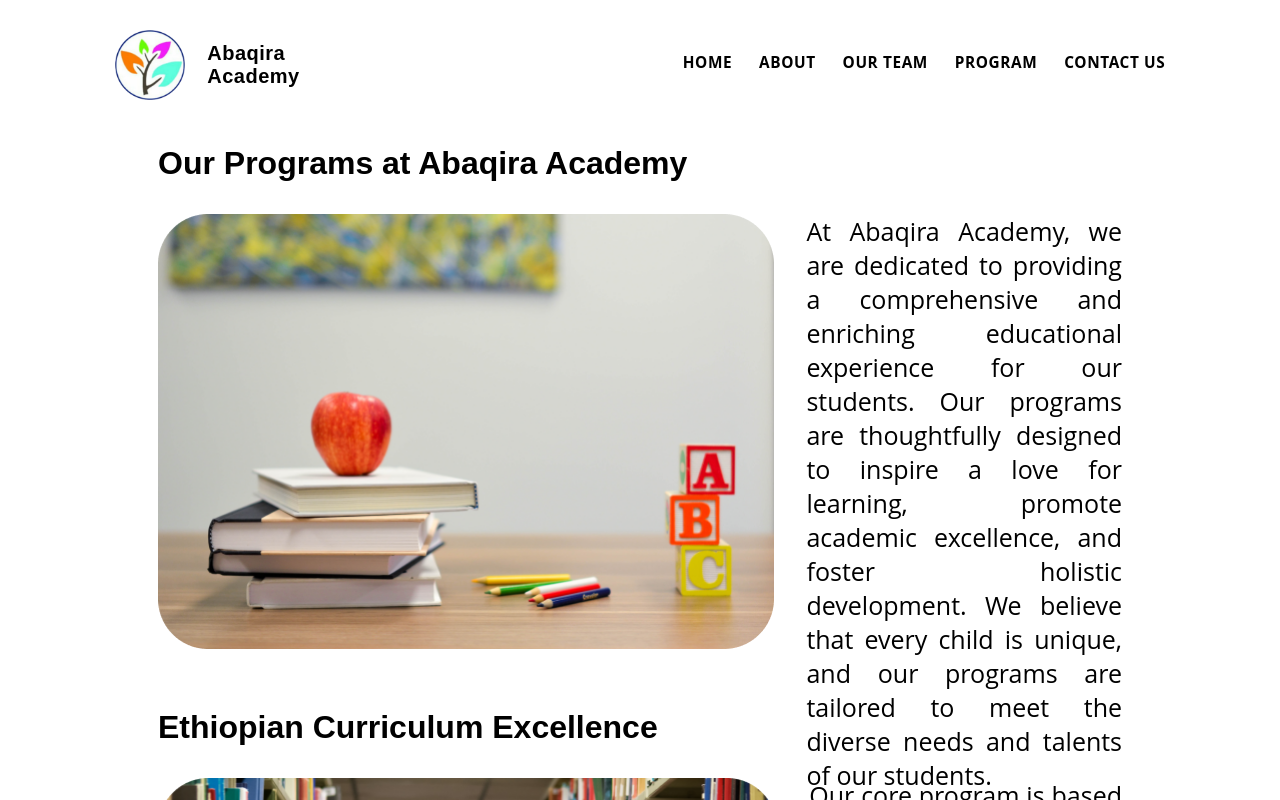
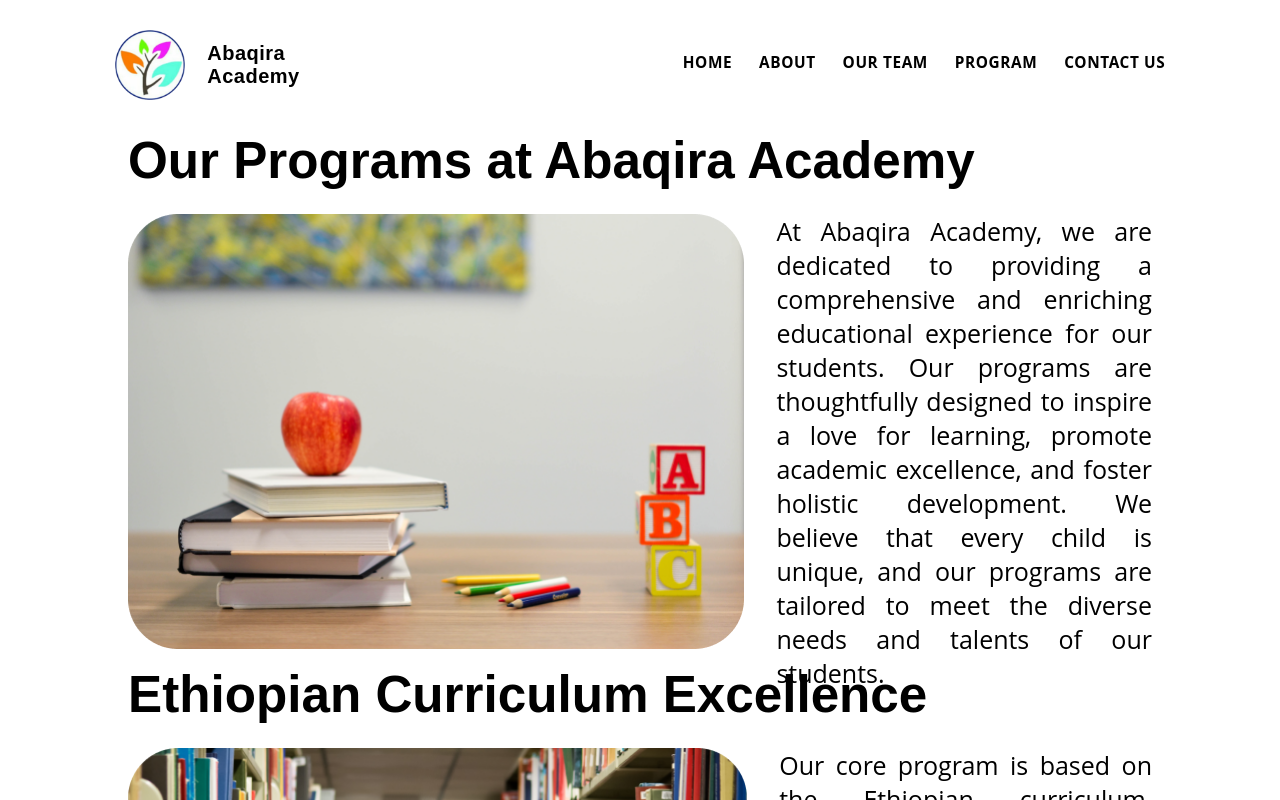
Before and after one commit to ahmedonour/Abaqira-Academy, a SvelteKit app: page /ourprogram in a window 1280 px wide. Shown: the top 800 px of the page. Built offline with nearby package versions, Linux system fonts and the light colour scheme.

Commit message:
completing Our Program Page

```diff
--- a/src/component/Footer.svelte
+++ b/src/component/Footer.svelte
@@ -12,6 +12,7 @@
 <style>
 	footer {
 		/* margin: 10px; */
+		margin-top: 20px;
 		display: flex;
 		width: 100vw;
 		height: 64px;
--- a/src/component/Program Page/program.svelte
+++ b/src/component/Program Page/program.svelte
@@ -14,21 +14,23 @@
 </div>
 
 <style>
-	:root{
+	:root {
 		--ff-size: 100%;
 	}
 	.program {
 		width: 100vw;
-		padding: 1.875rem;
-		display: grid;
-		place-items: left;
-		gap: 2rem;
+		padding-top: 1.5rem;
+		display: flex;
+		flex-direction: column;
+		justify-content: center;
+		align-items: center;
+		/* gap: 2rem; */
 	}
 	.program h1 {
 		color: #000;
 		text-align: center;
 		font-family: var(--ff-DM-Sans);
-		font-size: clamp(1rem, 4vw, 2rem);
+		font-size: clamp(1.2rem, 4vw, 2rem);
 		font-style: normal;
 		font-weight: 700;
 		line-height: normal;
@@ -39,15 +41,13 @@
 		flex-direction: column;
 		justify-content: center;
 		align-items: center;
-
 	}
 	.program .programDetails img {
 		width: 100%;
 		height: 100%;
 
-		margin-block: 2rem;
+		margin-block: 1.2rem;
 		border-radius: 25px;
-
 	}
 	.program .programDetails p {
 		color: #000;
@@ -58,27 +58,30 @@
 		font-weight: 400;
 		line-height: normal;
 	}
-	@media screen and (min-width: 768px){
-		.program{
+	@media screen and (min-width: 768px) {
+		.program {
+		padding: 0rem;
 			width: 80vw;
-			place-items: left;
+			margin-top: 1rem;
+			align-items: flex-start;
 		}
+
 		.program h1 {
-			text-align: left;
+			margin-bottom: 1.5rem;
 			color: #000;
 			font-family: var(--ff-DM-Sans);
-		font-size: clamp(1rem, 4vw, 2rem);
+			font-size: clamp(1rem, 4vw, 4rem);
 			font-style: normal;
 			font-weight: 700;
 			line-height: normal;
 		}
-		.program .programDetails img{
+		.program .programDetails img {
 			margin-block: 0px;
 		}
-		.program .programDetails p{
+		.program .programDetails p {
 			font-size: 25px;
 		}
-		.program .programDetails{
+		.program .programDetails {
 			gap: 2rem;
 			height: 435px;
 			width: 100%;
--- a/src/component/join.svelte
+++ b/src/component/join.svelte
@@ -2,19 +2,38 @@
 	export let Heading;
 	export let Desc;
 </script>
+
 <main>
 	<h1>{Heading}</h1>
 	<p>{Desc}</p>
 	<p><i>Empowering Minds, Enriching Lives.</i></p>
 	<button>Join Us Now</button>
 </main>
+
 <style>
-    main{
-        width: 80vw
+	main {
+		font-family: var(--ff-Open-Sans);
+		margin-top: 1rem;
+		padding: 1rem;
+		line-height: 1.5;
+		width: 80vw;
+		display: flex;
+		flex-direction: column;
 	}
-    button{
+	main p {
+		font-size: 1rem;
+		text-align: justify;
+	}
+	main p:nth-of-type(2) {
+		font-weight: 900;
+	}
+	main button {
+		cursor: pointer;
+		transition: all 1s ease-in-out;
+		/* align-self: end; */
 		border-radius: 20px;
-background: var(--Contact-bg, #384CFF);
+		margin-block: 1rem;
+		background: var(--Contact-bg, #384cff);
 		border: none;
 		color: #fff;
 		padding: 1rem 2rem;
@@ -23,4 +42,20 @@ background: var(--Contact-bg, #384CFF);
 		font-size: 1rem;
 		font-family: var(--ff-Open-Sans);
 	}
+	main button:hover {
+		background-color: #9fa7f5;
+		color: #000;
+	}
+	@media screen and (min-width: 768px) {
+		main {
+			padding: 0;
+		}
+		main p {
+			font-size: 30px;
+		}
+		main button {
+			margin-block: 0;
+			align-self: end;
+		}
+	}
 </style>
```
Lines whose indentation alone changed are shown as unchanged.
